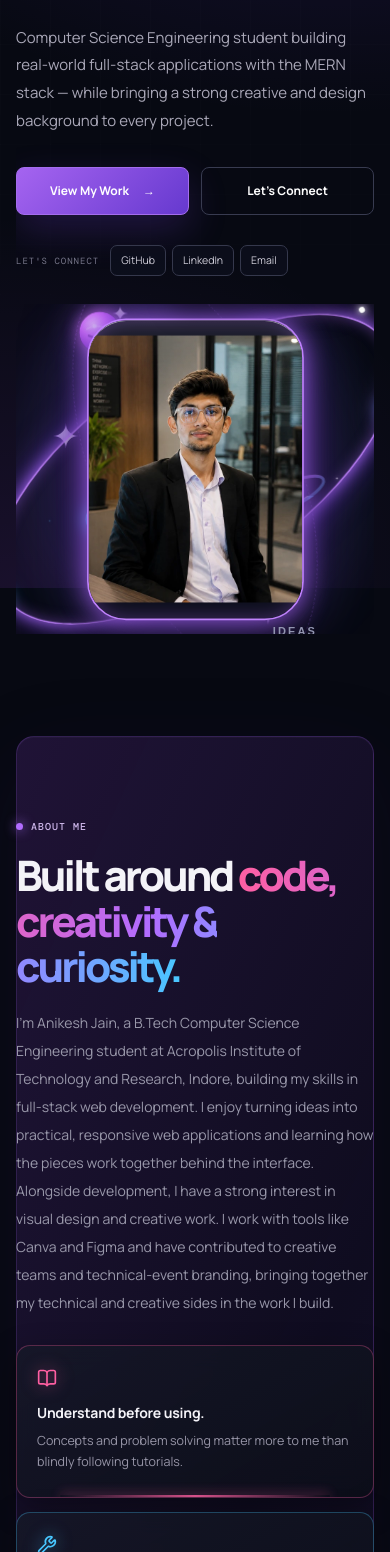
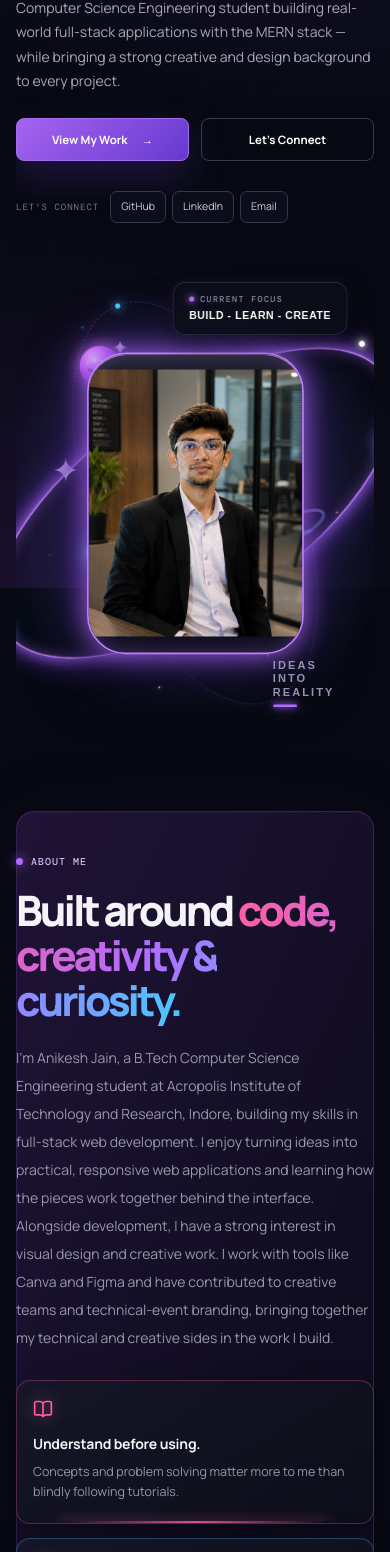
Before and after one commit to Anikesh-Jain/anikesh-portfolio, a React (Vite) app: page / in a window 390 px wide. Shown: the part 256-1808 px from the top of the page. Built offline with nearby package versions, Linux system fonts and the light colour scheme.

Commit message:
fix: improve mobile responsiveness and navigation

```diff
--- a/src/components/layout/Navbar.jsx
+++ b/src/components/layout/Navbar.jsx
@@ -111,10 +111,28 @@ export default function Navbar() {
     e.preventDefault()
     closeMobileMenu()
     setActiveSection(targetId)
-    const el = document.getElementById(targetId)
-    if (el) {
-      el.scrollIntoView({ behavior: 'smooth' })
+
+    // Small delay lets the mobile menu drawer close before scrolling
+    const scrollToTarget = () => {
+      if (targetId === 'home') {
+        window.scrollTo({ top: 0, behavior: 'smooth' })
+      } else {
+        const el = document.getElementById(targetId)
+        if (el) {
+          // Offset for fixed navbar (78px) + 16px breathing room
+          const offset = 94
+          const top = el.getBoundingClientRect().top + window.scrollY - offset
+          window.scrollTo({ top: Math.max(0, top), behavior: 'smooth' })
+        }
+      }
       window.history.replaceState(null, '', `#${targetId}`)
+    }
+
+    // If mobile menu was open, wait for its exit animation
+    if (mobileMenuOpen) {
+      setTimeout(scrollToTarget, 250)
+    } else {
+      scrollToTarget()
     }
   }
 
--- a/src/pages/CertificatesPage.jsx
+++ b/src/pages/CertificatesPage.jsx
@@ -82,7 +82,7 @@ export default function CertificatesPage() {
       </div>
 
       {/* Certificates Grid */}
-      <div className="grid grid-cols-1 sm:grid-cols-2 lg:grid-cols-3 gap-6">
+      <div className="grid grid-cols-2 lg:grid-cols-3 gap-3 sm:gap-6">
         {visibleCertificates.map((cert, idx) => {
           const isFeatured = (startIndex + idx) < 6 && activeCategory === 'all'
           return (
--- a/src/pages/CreativePage.jsx
+++ b/src/pages/CreativePage.jsx
@@ -131,7 +131,7 @@ export default function CreativePage() {
       </div>
 
       {/* Media Grid: 3 columns × 2 rows = 6 items on desktop */}
-      <div className="grid grid-cols-1 sm:grid-cols-2 lg:grid-cols-3 gap-5 sm:gap-6">
+      <div className="grid grid-cols-2 lg:grid-cols-3 gap-3 sm:gap-6">
         <AnimatePresence mode="popLayout">
           {visibleItems.map(item => {
             const isPdf = item.isPdf || (item.src && item.src.toLowerCase().includes('.pdf'))
--- a/src/styles/home.css
+++ b/src/styles/home.css
@@ -2972,7 +2972,8 @@
     align-items: center;
     margin: 10px auto 0;
     max-width: 100%;
-    overflow: hidden;
+    overflow: visible;
+    height: auto;
   }
 
   .hero-orbital-stage {
@@ -3064,25 +3065,35 @@
 
 @media (max-width: 640px) {
   .home-hero {
-    gap: 28px;
+    gap: 20px;
+    padding-top: 4px;
+    padding-bottom: 10px;
   }
 
   .home-hero::after {
     display: none;
   }
 
+  /* Hero art: let portrait + orbit be fully visible */
   .hero-art {
     margin: 0 auto;
-    height: clamp(330px, 80vw, 440px);
+    height: auto;
+    min-height: clamp(340px, 85vw, 460px);
     max-width: 100%;
-    overflow: hidden;
+    overflow: visible;
     position: relative;
   }
 
   .hero-orbital-stage {
-    transform: scale(clamp(0.46, calc((100vw - 36px) / 620), 0.68));
+    transform: scale(clamp(0.50, calc((100vw - 36px) / 620), 0.72));
     transform-origin: center center;
     flex-shrink: 0;
+  }
+
+  .home-subtitle {
+    font-size: 14px;
+    line-height: 1.75;
+    margin-bottom: 24px;
   }
 
   .actions {
@@ -3094,6 +3105,8 @@
     flex: 1 1 140px;
     justify-content: center;
     text-align: center;
+    padding: 12px 14px;
+    font-size: 11.5px;
   }
 
   .social-row {
@@ -3105,9 +3118,19 @@
     font-size: 10.5px;
   }
 
+  /* About mobile */
+  .home-about-section {
+    padding-top: 50px;
+    padding-bottom: 40px;
+  }
+
   .about-statements {
     grid-template-columns: 1fr;
     gap: 14px;
+  }
+
+  .about-statement {
+    padding: 18px 16px 20px;
   }
 
   .about-identity-card {
@@ -3134,14 +3157,35 @@
     gap: 5px;
   }
 
+  /* Skills mobile — 2-column for language items */
   .home-tech-item {
     touch-action: pan-y;
+    gap: 10px;
+    padding: 10px 12px;
+    min-height: 62px;
+  }
+
+  .home-tech-item i {
+    width: 28px;
+    font-size: 24px;
+  }
+
+  .tech-logo {
+    width: 28px;
+    height: 28px;
+    flex: 0 0 28px;
   }
 
   .home-tech-items {
-    grid-template-columns: 1fr;
-  }
-
+    grid-template-columns: repeat(2, minmax(0, 1fr));
+    gap: 8px;
+  }
+
+  .home-tech-group {
+    padding: 20px 16px;
+  }
+
+  /* Projects mobile */
   .projects {
     grid-template-columns: 1fr;
   }
@@ -3150,11 +3194,11 @@
     height: clamp(200px, 56vw, 260px);
   }
 
-  /* Journey mobile */
+  /* Journey mobile — rocket must be visible */
   .journey-container {
     padding: 24px 16px 28px;
     min-height: auto;
-    overflow: hidden;
+    overflow: visible;
   }
 
   .journey-title {
@@ -3166,9 +3210,9 @@
     position: relative;
     inset: auto;
     width: 100%;
-    height: 130px;
+    height: 160px;
     margin: -10px 0 10px;
-    overflow: hidden;
+    overflow: visible;
     pointer-events: none;
   }
 
@@ -3245,7 +3289,7 @@
   }
 
   .explore-card {
-    padding: 28px 18px 24px;
+    padding: 24px 16px 20px;
   }
 
   .home-about-section::before {
```
